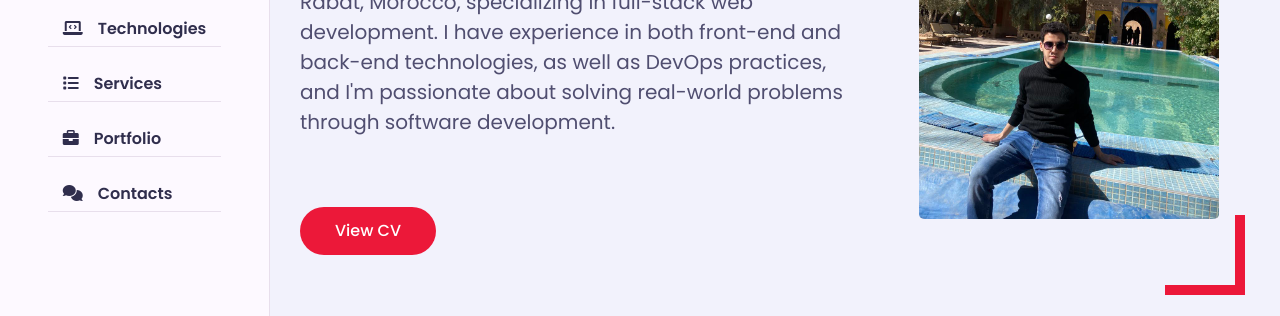
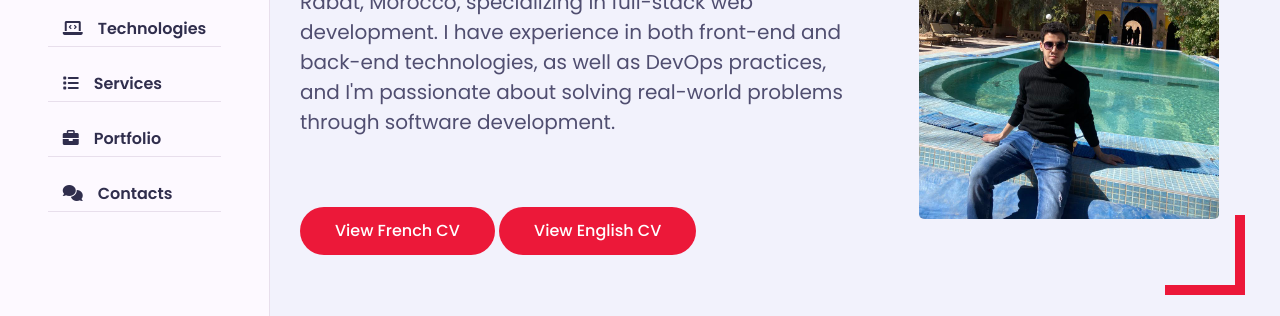
Before and after one commit to YASSIRAMRAOUI/Portfolio, a plain HTML site: page index.html in a window 1280 px wide. Shown: the part 358-674 px from the top of the page. Drawn offline with nearby package versions, Linux system fonts and the light colour scheme; a web font is replaced by a local one.

Commit message:
cv english

```diff
--- a/index.html
+++ b/index.html
@@ -71,7 +71,8 @@
                 and I'm passionate about solving real-world problems through software development.
               </p>
 
-              <a href="./images/cv.pdf" class="btn" target="_blank">View CV</a>
+              <a href="./images/cv.pdf" class="btn" target="_blank">View French CV</a>
+              <a href="./images/Yassir_CV.pdf" class="btn" target="_blank">View English CV</a>
               </div>
             <div class="home-img padd-15">
               <img src="./images/yassir.jpg" alt="Yassir" />
```
Also changed, not shown: 1 other file.
